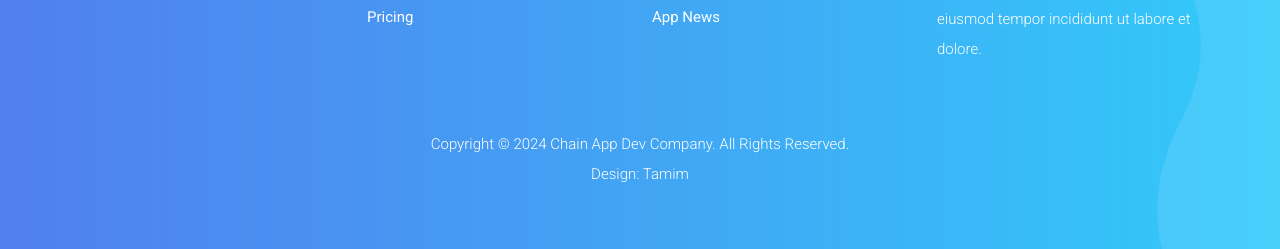
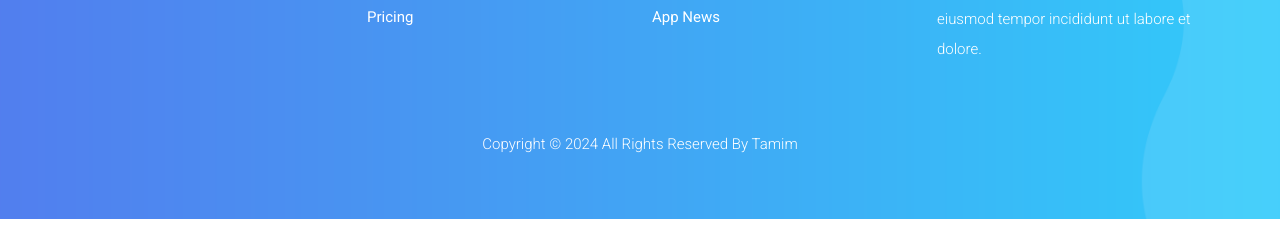
Before and after one commit to tamim812806/chain_app_landing_page, a plain HTML site: page index.html in a window 1280 px wide. Shown: the part 5182-5431 px from the top of the page. After the commit the page ends 5401 px from the top, so only its background shows below. Drawn offline with Linux system fonts and the light colour scheme.

Commit message:
Update index.html

```diff
--- a/index.html
+++ b/index.html
@@ -700,8 +700,7 @@
         </div>
         <div class="col-lg-12">
           <div class="copyright-text">
-            <p>Copyright &copy; 2024 Chain App Dev Company. All Rights Reserved.
-          <br>Design: <a href="https://tamim812806.github.io/Tamim/" target="_blank">Tamim</a></p>
+            <p>Copyright &copy; 2024 All Rights Reserved By <a href="https://tamim812806.github.io/Tamim/" target="_blank">Tamim</a></p>
           </div>
         </div>
       </div>
```
